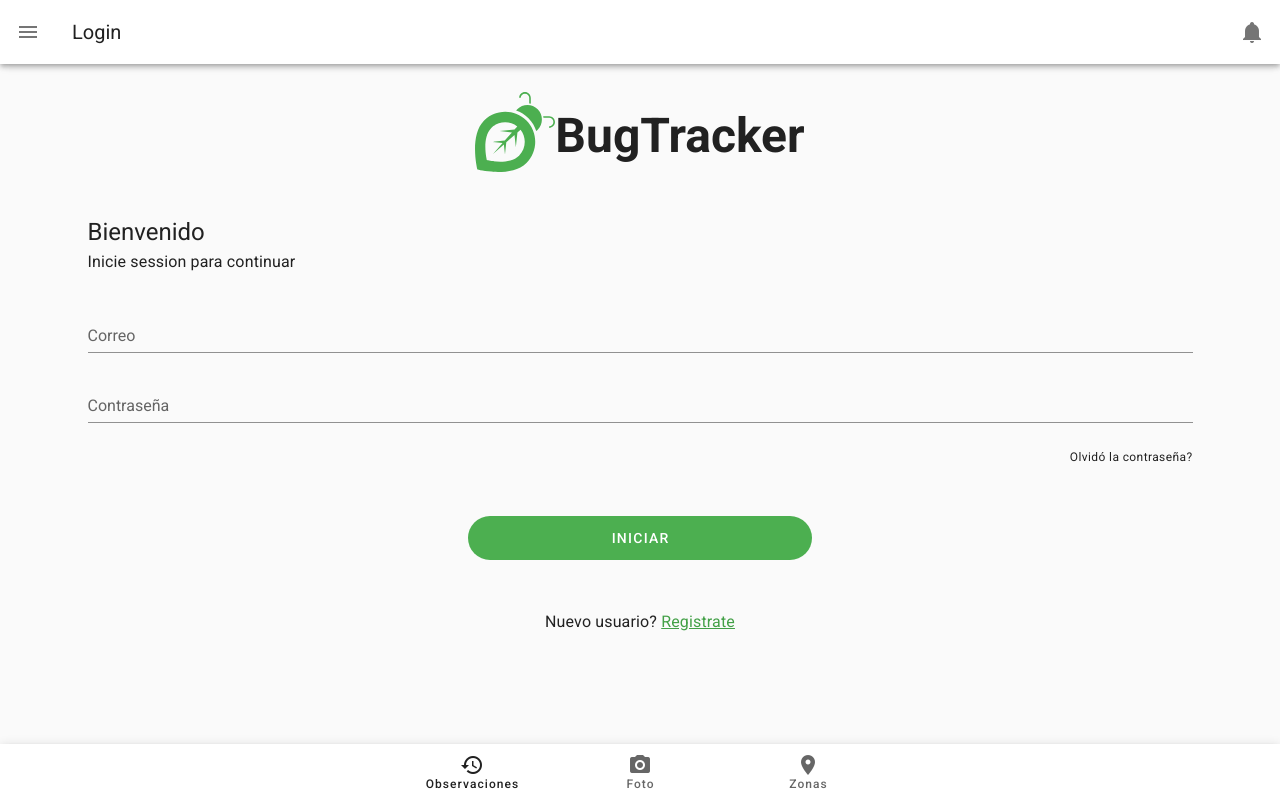
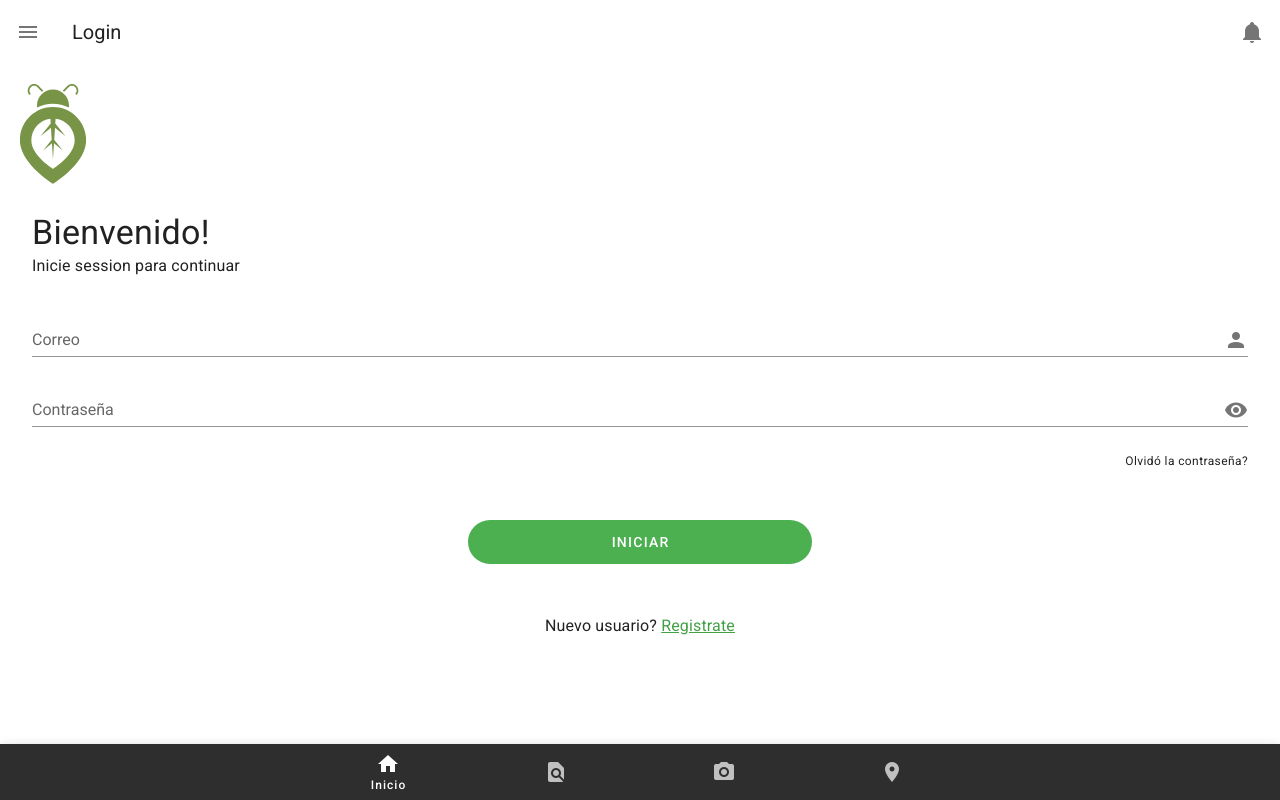
Before and after one commit to Bughound/bughound, a Vue app: page /login in a window 1280 px wide. Built offline with nearby package versions, Linux system fonts and the light colour scheme.

Commit message:
Agregado cambios en los componentes

```diff
--- a/src/components/Map.vue
+++ b/src/components/Map.vue
@@ -29,6 +29,14 @@ export default {
     width: {
       type: String,
       default: '100%'
+    },
+    maxZoom: {
+      type: Number,
+      default: 8
+    },
+    zoomAnimation: {
+      type: Boolean,
+      default: true
     }
   },
   computed: {
@@ -43,6 +51,7 @@ export default {
   data () {
     return {
       map: undefined,
+      features: [],
       config: {
         attributionControl: false,
         zoomControl: false
@@ -52,18 +61,24 @@ export default {
   watch: {
     geojson: {
       handler (newVal) {
-        this.setGeoJSON(newVal)
+        if (newVal) {
+          this.setGeoJSON(newVal)
+        }
       },
-      deep: true
+      deep: true,
+      immediate: true
     }
   },
   mounted () {
-    this.map = L.map(this.$refs.leafletMap, this.config).setView([-37.979858, -57.589794], 5)
+    this.map = L.map(this.$refs.leafletMap, this.config).setView([0, 0], 2)
     L.tileLayer('https://{s}.tile.openstreetmap.org/{z}/{x}/{y}.png').addTo(this.map)
   },
   methods: {
     setGeoJSON (geojson) {
-      L.geoJSON(geojson).addTo(this.map)
+      this.features = L.geoJSON(geojson).addTo(this.map)
+      this.map[this.zoomAnimation ? 'flyToBounds' : 'fitBounds'](this.features.getBounds(), {
+        maxZoom: this.maxZoom
+      })
     }
   }
 }
--- a/src/components/MobileNav.vue
+++ b/src/components/MobileNav.vue
@@ -1,12 +1,23 @@
 <template>
+<div>
   <v-bottom-navigation
     app
     grow
+    shift
+    dark
     v-model="bottomNav"
   >
-    <v-btn value="recent">
+    <v-btn
+      value="Home">
+      <span>Inicio</span>
+      <v-icon>mdi-home</v-icon>
+    </v-btn>
+
+    <v-btn
+      :to="{ name: 'Observaciones' }"
+      value="Recent">
       <span>Observaciones</span>
-      <v-icon>mdi-history</v-icon>
+      <v-icon>mdi-file-find</v-icon>
     </v-btn>
 
     <v-btn
@@ -17,11 +28,14 @@
       <camera-component ref="camera"/>
     </v-btn>
 
-    <v-btn value="nearby">
-      <span>Zonas</span>
+    <v-btn
+      :to="{ name: 'Mapa' }"
+      value="Map">
+      <span>Mapa</span>
       <v-icon>mdi-map-marker</v-icon>
     </v-btn>
   </v-bottom-navigation>
+</div>
 </template>
 
 <script>
@@ -47,6 +61,6 @@ export default {
 
 <style>
   .v-item-group.v-bottom-navigation .v-btn.v-size--default {
-    height: inherit;
+     height: inherit;
   }
 </style>
--- a/src/config.js
+++ b/src/config.js
@@ -1,8 +1,7 @@
-// Android
-// host: '10.0.2.2',
-
 const apiRequest = {
-  host: '127.0.0.1',
+  // host: '127.0.0.1.2', // Localhost
+  // host: '10.0.2.2', // Android
+  host: '192.168.0.210', // Android
   port: '1337',
   protocol: 'http'
 }
--- a/src/router/index.js
+++ b/src/router/index.js
@@ -26,17 +26,17 @@ const routes = [
   },
   {
     path: '/observations',
-    name: 'Observations',
+    name: 'Observaciones',
     component: Observations
   },
   {
     path: '/observations/:id',
-    name: 'Observations',
+    name: 'Observacion',
     component: Observation
   },
   {
     path: '/mapa',
-    name: 'mapa',
+    name: 'Mapa',
     component: Mapa
   },
   {
--- a/src/views/Login.vue
+++ b/src/views/Login.vue
@@ -1,17 +1,20 @@
 <template>
-  <v-container class="pa-10">
-    <v-row align="center" justify="center">
+  <v-container
+    fluid="true"
+    style="background-color: white; height: 100%"
+    class="pa-8">
+    <v-row
+      align="center"
+      justify="left">
       <v-img
-        class="mb-2"
         position="center"
         center
-        height="80px"
-        width="80px"
-        max-width="80px"
-        src="../assets/images/logo.svg"/>
-      <span class="text-h3 font-weight-bold color-primary">BugTracker</span>
+        height="100px"
+        width="66px"
+        max-width="66px"
+        src="../assets/images/logo rect.svg"/>
     </v-row>
-    <div class="text-h5 mt-12">Bienvenido</div>
+    <h3 class="text-h4 mt-10 bold">Bienvenido!</h3>
       <span class="subtitle-1">Inicie session para continuar</span>
       <v-form
         class="text-center mt-8"
@@ -24,11 +27,14 @@
         v-model="email"
         label="Correo"
         required
+        append-icon="mdi-account"
       ></v-text-field>
       <v-text-field
         v-model="password"
         label="Contraseña"
-        type="password"
+        :append-icon="hidePassword ? 'mdi-eye' : 'mdi-eye-off'"
+        :type="hidePassword ? 'password' : 'text'"
+        @click:append="() => (hidePassword = !hidePassword)"
         required
       ></v-text-field>
       <div class="text-right">
@@ -58,7 +64,8 @@ export default {
   data () {
     return {
       password: '',
-      email: ''
+      email: '',
+      hidePassword: true
     }
   }
 }
--- a/src/views/Mapa.vue
+++ b/src/views/Mapa.vue
@@ -1,6 +1,17 @@
 <template>
   <div style="height: 100%;">
     <map-component :geojson="geojson"/>
+    <v-btn
+      color="primary"
+      style="bottom: 80px"
+      dark
+      fixed
+      bottom
+      right
+      fab
+     >
+      <v-icon>mdi-camera</v-icon>
+    </v-btn>
   </div>
 </template>
 
--- a/src/views/Observation.vue
+++ b/src/views/Observation.vue
@@ -1,17 +1,33 @@
 <template>
-  <v-container>
-    <template v-if="observation">
+    <div v-if="observation">
       <v-img :src="imageRoute(observation.image.formats.medium.url)"></v-img>
-    </template>
-  </v-container>
+      <v-alert
+        class="mb-0"
+        text
+        prominent
+        type="error"
+        icon="mdi-alert"
+      >
+      Especie de gran peligrosidad, afecta gran parte de los cultivos
+    </v-alert>
+    <map-component
+      height="300px"
+      :geojson="[observation.geojson]"
+      :zoom-animation="false"
+      :max-zoom="12"/>
+    </div>
 </template>
 
 <script>
 
 import { makeRequest } from '@/helpers/makeRequest'
 import apiRoute from '@/helpers/apiRoute'
+import MapComponent from '../components/Map.vue'
 
 export default {
+  components: {
+    MapComponent
+  },
   data () {
     return {
       isLoading: false,
--- a/src/views/Observations.vue
+++ b/src/views/Observations.vue
@@ -1,8 +1,5 @@
 <template>
-  <v-list
-    subheader
-    three-line>
-    <v-subheader>Observaciones</v-subheader>
+    <v-list three-line>
     <template v-for="(item, index) in observations">
       <v-divider
         :key="index"
@@ -10,6 +7,7 @@
 
       <v-list-item
         :key="item.id"
+        :to="{ name: 'Observacion', params: { id: item.id } }"
       >
         <v-list-item-avatar>
           <v-img :src="imageRoute(item.image.formats.thumbnail.url)"></v-img>
```
